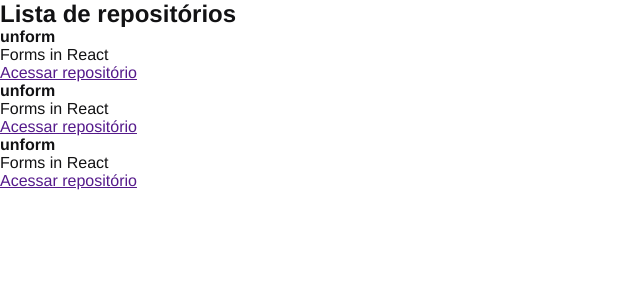
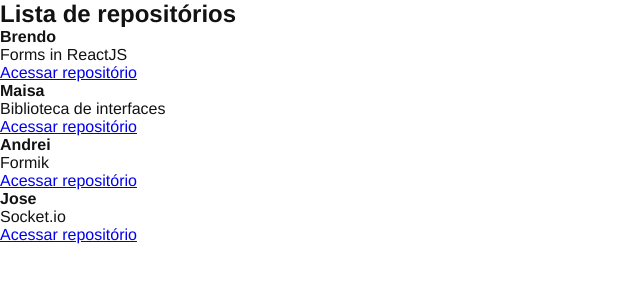
Before and after one commit to BrendoSPinheiro/github-explorer, a React app: page / in a window 1280 px wide. Shown: the top 300 px of the page, without its empty margins (0-640 px from the left). Built offline with nearby package versions, Linux system fonts and the light colour scheme; the HTML template or start-up script is replaced by a standard one.

Commit message:
feat: use props in react and create repository item component

```diff
--- /dev/null
+++ b/src/components/RepositoryList/components/RepositoryItem/index.jsx
@@ -0,0 +1,12 @@
+export const RepositoryItem = (props) => {
+  return (
+    <li>
+      <strong>{props.repository.name ?? 'Default'}</strong>
+      <p>{props.repository.description}</p>
+
+      <a href={props.repository.link}>
+        Acessar repositório
+      </a>
+    </li>
+  );
+}
--- a/src/components/RepositoryList/index.jsx
+++ b/src/components/RepositoryList/index.jsx
@@ -1,35 +1,37 @@
+import { RepositoryItem } from "./components/RepositoryItem";
+
+const repositories = [
+  {
+    name: 'Brendo',
+    description: 'Forms in ReactJS',
+    link: 'http://youtube.com',
+  },
+  {
+    name: 'Maisa',
+    description: 'Biblioteca de interfaces',
+    link: 'http://youtube.com',
+  },
+  {
+    name: 'Andrei',
+    description: 'Formik',
+    link: 'http://youtube.com',
+  },
+  {
+    name: 'Jose',
+    description: 'Socket.io',
+    link: 'http://youtube.com',
+  },
+]
+
 export const RepositoryList = () => {
   return (
     <section className="repository-list">
       <h1>Lista de repositórios</h1>
 
       <ul>
-        <li>
-          <strong>unform</strong>
-          <p>Forms in React</p>
-
-          <a href="">
-            Acessar repositório
-          </a>
-        </li>
-
-        <li>
-          <strong>unform</strong>
-          <p>Forms in React</p>
-
-          <a href="">
-            Acessar repositório
-          </a>
-        </li>
-
-        <li>
-          <strong>unform</strong>
-          <p>Forms in React</p>
-
-          <a href="">
-            Acessar repositório
-          </a>
-        </li>
+        {repositories.map((repository, index) => (
+          <RepositoryItem key={index} repository={repository} />
+        ))}
       </ul>
     </section>
   );
```
